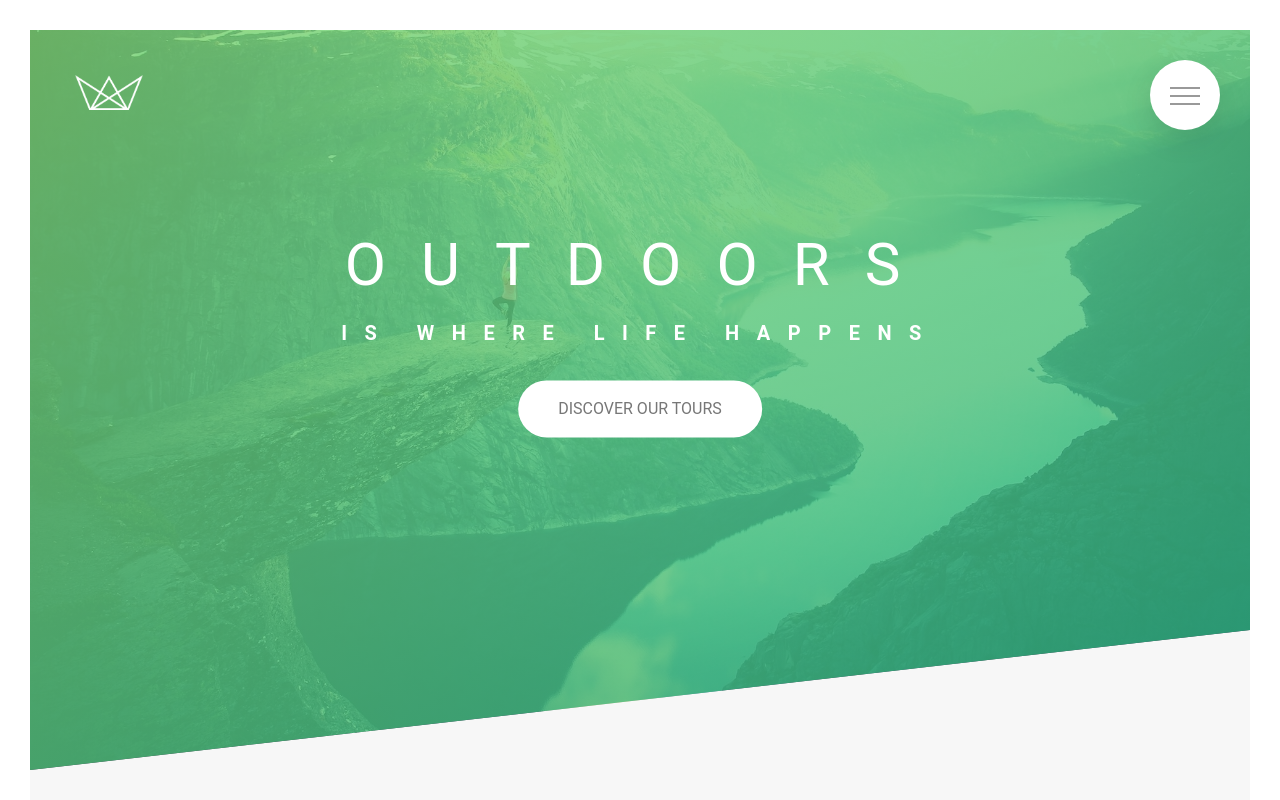
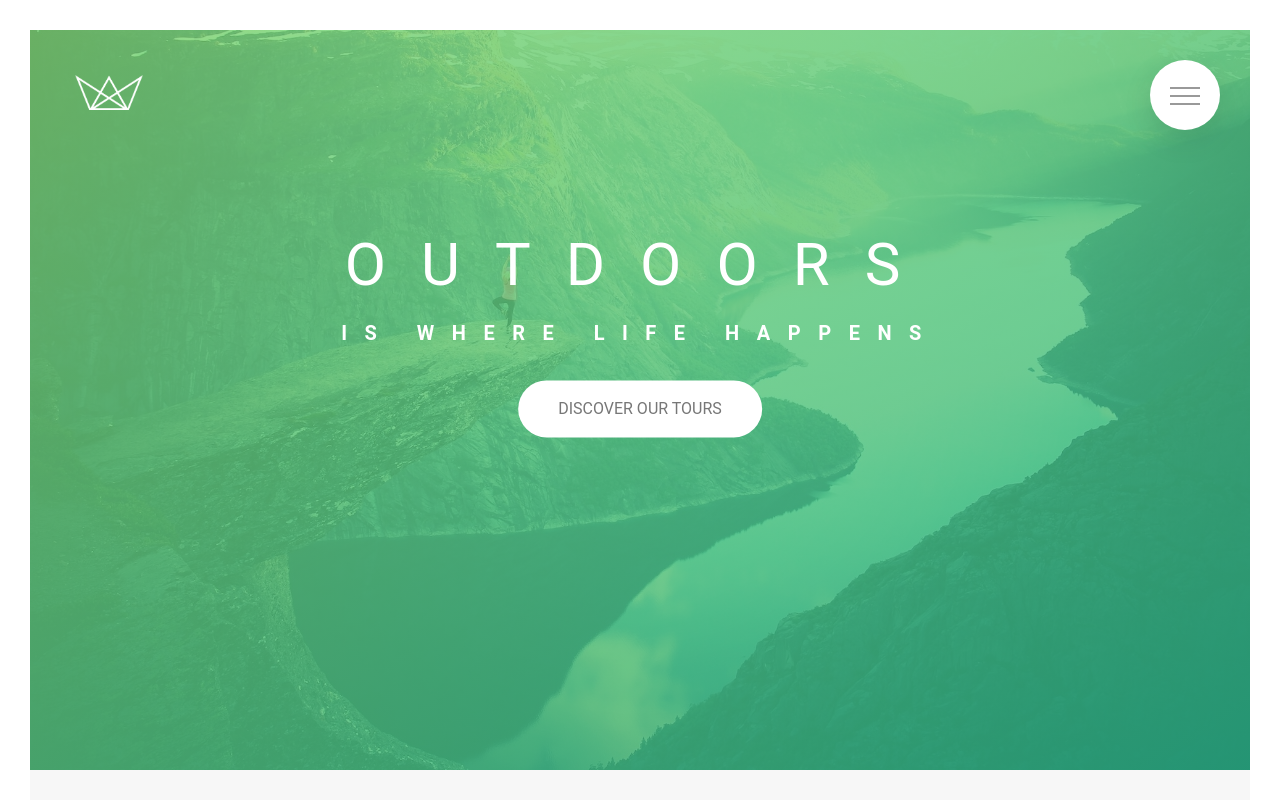
Before and after one commit to akshayr20/Booking-App-Template, an Angular app: page / in a window 1280 px wide. Shown: the top 800 px of the page. Built offline with nearby package versions, Linux system fonts and the light colour scheme.

Commit message:
removed clip path from header

```diff
--- a/src/app/footer/footer.component.html
+++ b/src/app/footer/footer.component.html
@@ -6,17 +6,14 @@
         <ul class="footer__list">
           <li class="footer__item"><a href="#" class="footer__link">Company</a></li>
           <li class="footer__item"><a href="#" class="footer__link">Contact Us</a></li>
-          <li class="footer__item"><a href="#" class="footer__link">Carrers</a></li>
+          <li class="footer__item"><a href="#" class="footer__link">Careers</a></li>
           <li class="footer__item"><a href="#" class="footer__link">Privacy Policy</a></li>
           <li class="footer__item"><a href="#" class="footer__link">Terms</a></li>
         </ul>
       </div>
     </div>
     <div class="col-1-of-2">
-      <p class="footer__copyright">
-        Built by <a href="#" class="footer__link">Lorem Ipsum</a> Lorem ipsum dolor sit amet consectetur adipisicing elit. Similique fuga dolorum explicabo possimus illum ut
-        fugiat, obcaecati placeat esse quod consectetur quibusdam ducimus odit ipsam iure recusandae temporibus laudantium ullam?
-      </p>
+      <p class="footer__copyright">The design is not mine only the code is, <a href="#" class="footer__link">Akshay Rajput</a></p>
     </div>
   </div>
 </footer>
--- a/src/app/header/header.component.scss
+++ b/src/app/header/header.component.scss
@@ -4,10 +4,6 @@
   background-image: linear-gradient(to right bottom, rgba($color-primary, 0.8), rgba($color-primary-dark, 0.8)), url('../../assets/img/hero.jpg');
   background-size: cover;
   background-position: top;
-  clip-path: polygon(0 0, 100% 0, 100% 75vh, 0 100%);
-  @include respond(phone) {
-    clip-path: polygon(0 0, 100% 0, 100% 85vh, 0 100%);
-  }
   position: relative;
 
   &__logo-box {
```
Also changed, not shown: 1 other file (tests, documents, lock files or other folders).
